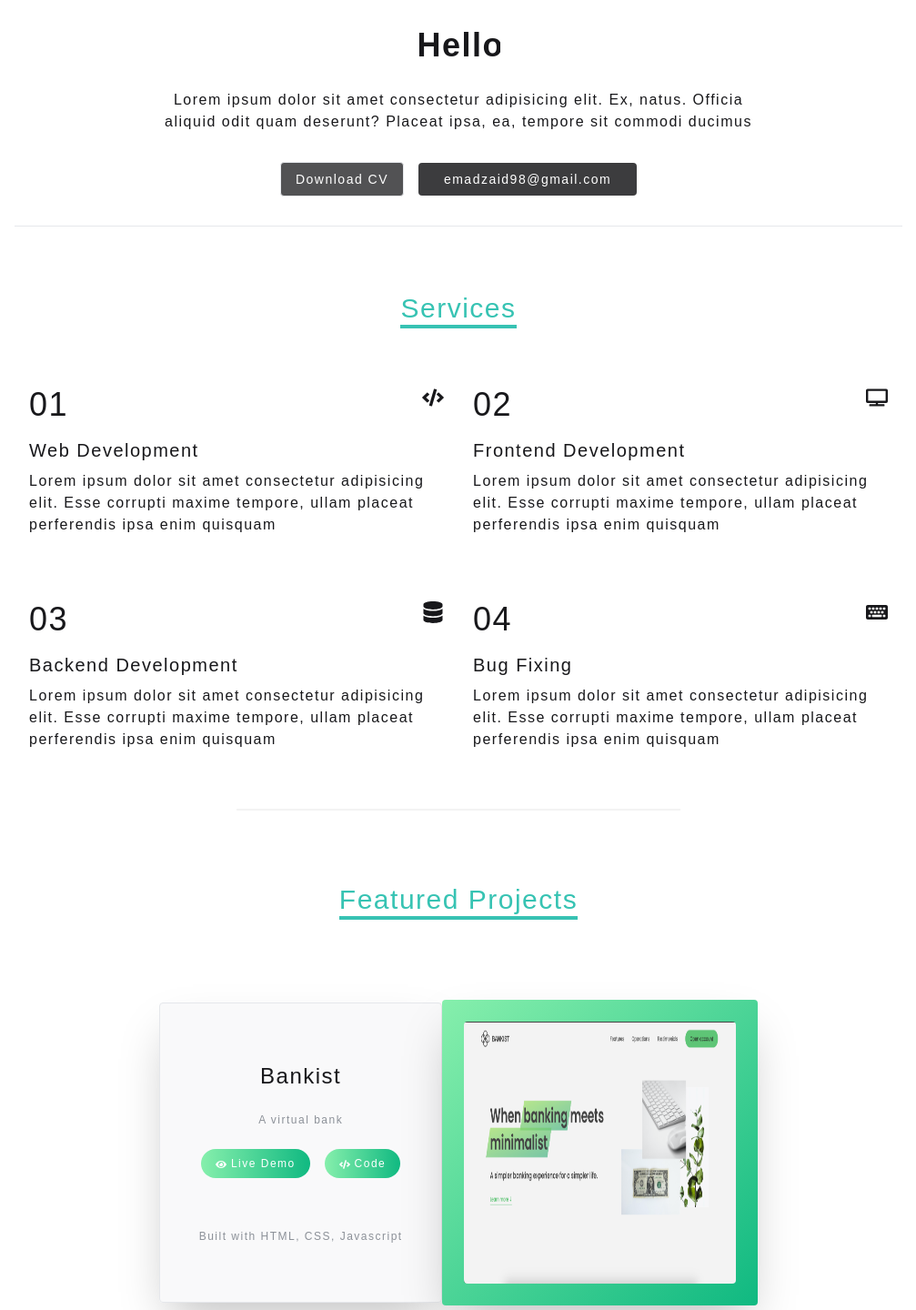
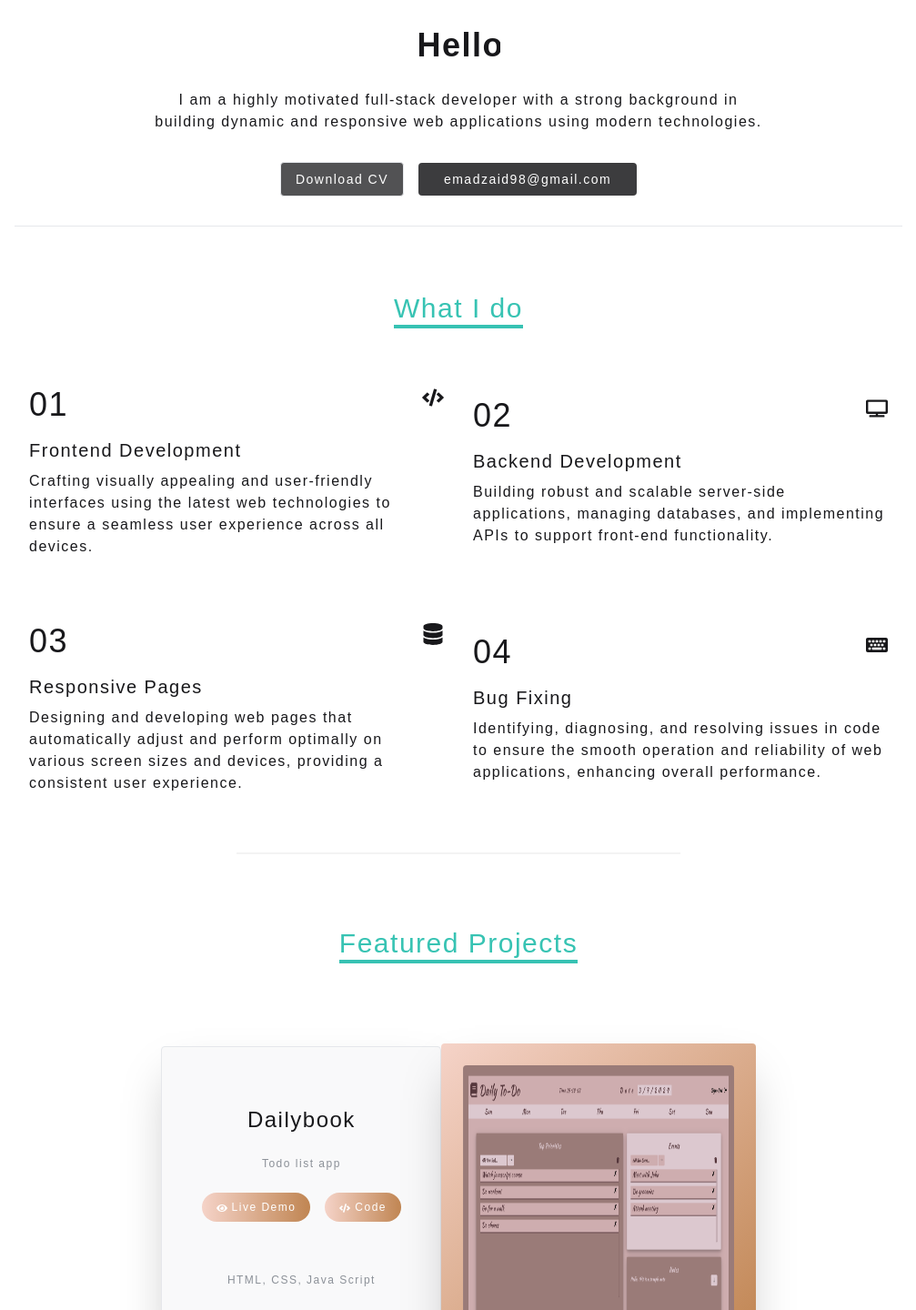
Before and after one commit to emadzaid/portfolio, a React (Vite) app: page / in a window 1280 px wide. Shown: the part 290-1730 px from the top of the page at 91% size, without its empty margins (136-1143 px from the left). Built offline with nearby package versions, Linux system fonts and the light colour scheme.

Commit message:
content added

```diff
--- a/src/components/Gallery.jsx
+++ b/src/components/Gallery.jsx
@@ -17,9 +17,7 @@ const Gallery = () => {
                     <div className="max-md:gap-6 p-6 text-xl max-[960px]:text-[15px] h-48 max-md:h-auto overflow-hidden rounded-lg bg-primary_grey dark:bg-secondary_black shadow-lg col-span-2 md:h-80 text-secondary_black dark:text-white/50">
                         <h3 className='mb-8'>I am Emad.</h3>
                         <p className='text-justify'>
-                            Lorem ipsum dolor sit amet consectetur adipisicing elit. Temporibus vero quam, eligendi est eaque sequi!
-                            Lorem ipsum dolor sit amet consectetur adipisicing elit. Temporibus vero quam, eligendi est eaque sequi!
-                            Lorem ipsum dolor sit amet consectetur adipisicing elit.
+                            I am a full-stack developer with a Bachelor's in Computer Science from The University of Lahore. I excel in creating dynamic, responsive web applications, handling both frontend and backend tasks. Passionate about problem-solving, I’m dedicated to delivering high-quality solutions and continuously enhancing my skills.
                         </p>
 
                     </div>
--- a/src/components/ProjectCard.jsx
+++ b/src/components/ProjectCard.jsx
@@ -2,8 +2,7 @@ import { FaEye, FaCode} from "react-icons/fa";
 import {LazyLoadImage } from "react-lazy-load-image-component";
 import 'react-lazy-load-image-component/src/effects/blur.css';
 
-
-const ProjectCard = ({name, desc, imgUrl, url, gradient}) => {
+const ProjectCard = ({name, desc, imgUrl, url, gradient, codeUrl, builtWith}) => {
     return (
         <div className="flex max-lg:flex-col items-center ">
             <div className="border dark:border-secondary_black px-8 py-16 max-[460px]:py-6 w-1/2 max-lg:w-full bg-gray-100/50 dark:bg-secondary_black shadow-2xl float-left flex flex-col gap-6 text-center rounded">
@@ -12,10 +11,10 @@ const ProjectCard = ({name, desc, imgUrl, url, gradient}) => {
                 <span className="text-xs text-gray-800/50 dark:text-gray-400 text-light"> {desc}</span>
 
                 <div className="mb-8 flex flex-wrap gap-4 justify-center">
-                    <a href="#" className={`px-4 py-2 bg-gradient-to-r ${gradient} text-xs text-primary_white rounded-full hover:-translate-y-1 inline-block transition`}> <FaEye className="inline" /> Live Demo </a>
-                    <a href="#" className={`px-4 py-2 bg-gradient-to-r ${gradient} text-xs text-primary_white rounded-full hover:-translate-y-1 inline-block transition`}> <FaCode className="inline" /> Code </a>
+                    <a href={url} target="_blank" className={`px-4 py-2 bg-gradient-to-r ${gradient} text-xs text-primary_white rounded-full hover:-translate-y-1 inline-block transition`}> <FaEye className="inline" /> Live Demo </a>
+                    <a href={codeUrl} target="_blank" className={`px-4 py-2 bg-gradient-to-r ${gradient} text-xs text-primary_white rounded-full hover:-translate-y-1 inline-block transition`}> <FaCode className="inline" /> Code </a>
                 </div>
-                <span className="text-gray-800/50 dark:text-gray-400 text-xs">Built with HTML, CSS, Javascript</span>
+                <span className="text-gray-800/50 dark:text-gray-400 text-xs">{builtWith}</span>
             </div>
 
             <div className={`${gradient} shadow-2xl float-right p-6 max-[460px]:p-2 dark:brightness-75 rounded`}>
--- a/src/projectsData.js
+++ b/src/projectsData.js
@@ -5,18 +5,22 @@ const projectsData = [
         desc: 'Todo list app',
         name: 'Dailybook',
         img: '/assets/projectshowcase/proj0.jpg',
-        url: 'https://emadzaid.github.io/Musify.github.io/',
-        gradient: 'bg-gradient-to-br from-brownLight to-brownDark'
+        url: 'https://emadzaid.github.io/dailybook.github.io/',
+        gradient: 'bg-gradient-to-br from-brownLight to-brownDark',
+        codeUrl: 'https://github.com/emadzaid/dailybook.github.io',
+        builtWith: 'HTML, CSS, Java Script'
     },
-
 
     {
         id: 2,
         desc: 'A music streaming site',
         name: 'Musify',
         img: '/assets/projectshowcase/proj1.jpg',
-        url: 'https://emadzaid.github.io/japanTour.github.io/',
+        url: 'https://emadzaid.github.io/Musify.github.io/',
         gradient: 'bg-gradient-to-br from-cyan-400 to-blue-500',
+        codeUrl: 'https://github.com/emadzaid/Musify.github.io',
+        builtWith: 'HTML, CSS, Java Script'
+
     },
 
     {
@@ -24,8 +28,10 @@ const projectsData = [
         desc: 'Make your japan tour smooth',
         name: 'Japan Tour',
         img: '/assets/projectshowcase/proj2.jpg',
-        url: 'https://emadzaid.github.io/Astrophile.github.io/',
-        gradient: 'bg-gradient-to-br from-pink-200 to-pink-300'
+        url: 'https://emadzaid.github.io/japanTour.github.io/',
+        gradient: 'bg-gradient-to-br from-pink-200 to-pink-300',
+        codeUrl: 'https://github.com/emadzaid/japanTour.github.io',
+        builtWith: 'HTML, CSS, Java Script'
 
     },
 
@@ -34,8 +40,11 @@ const projectsData = [
         desc: 'Universe lover site',
         name: 'Astrophile',
         img: '/assets/projectshowcase/proj3.jpg',
-        url: 'https://emadzaid.github.io/dailybook.github.io/',
-        gradient: 'bg-gradient-to-br from-gray-900 to-blue-900'
+        url: 'https://emadzaid.github.io/Astrophile.github.io/',
+        gradient: 'bg-gradient-to-br from-gray-900 to-blue-900',
+        codeUrl: 'https://github.com/emadzaid/Astrophile.github.io',
+        builtWith: 'HTML, CSS, Java Script'
+
 
     },
 
@@ -44,8 +53,11 @@ const projectsData = [
         desc: 'A virtual bank',
         name: 'Bankist',
         img: '/assets/projectshowcase/proj4.jpg',
-        url: 'https://emadzaid.github.io/dailybook.github.io/',
-        gradient: 'bg-gradient-to-br from-green-300 to-emerald-500'
+        url: '',
+        gradient: 'bg-gradient-to-br from-green-300 to-emerald-500',
+        codeUrl: '',
+        builtWith: 'HTML, CSS, Java Script'
+
     },
 
     {
@@ -53,8 +65,12 @@ const projectsData = [
         desc: 'Food website',
         name: 'Omnifood',
         img: '/assets/projectshowcase/proj5.jpg',
-        url: 'https://emadzaid.github.io/dailybook.github.io/',
+        url: '',
         gradient: 'bg-gradient-to-br from-orange-200 to-orange-400',
+        codeUrl: '',
+        builtWith: 'HTML, CSS, Java Script'
+
+
     },
 
     {
@@ -62,8 +78,12 @@ const projectsData = [
         desc: 'Lamp Shades',
         name: 'Pooky',
         img: '/assets/projectshowcase/proj6.jpg',
-        url: 'https://emadzaid.github.io/dailybook.github.io/',
-        gradient: 'bg-gradient-to-br from-green-200 to-green-500'
+        url: '',
+        gradient: 'bg-gradient-to-br from-green-200 to-green-500',
+        codeUrl: '',
+        builtWith: 'React and Express'
+
+
     },
 
 ]
--- a/src/screens/HomeScreen.jsx
+++ b/src/screens/HomeScreen.jsx
@@ -93,10 +93,10 @@ const HomeScreen = () => {
                                     </div>
 
                                     <h1 className="text-4xl font-semibold mb-3 max-md:text-2xl overflow-hidden whitespace-nowrap animate-typing">Hello, I'm Emad Zaid</h1>
-                                    <p className="w-9/12 mb-4 max-lg:w-full max-sm:text-sm"> Lorem ipsum dolor sit amet consectetur adipisicing elit. Ex, natus. Officia aliquid odit quam deserunt? Placeat ipsa, ea, tempore sit commodi ducimus</p>
+                                    <p className="w-9/12 mb-4 max-lg:w-full max-sm:text-sm"> I am a highly motivated full-stack developer with a strong background in building dynamic and responsive web applications using modern technologies.</p>
 
                                     <div className="flex max-[500px]:flex-col items-center gap-4">
-                                        <Button text={"Download CV"} path={"./public/assets/MERN_CV.pdf"}> </Button>
+                                        <Button text={"Download CV"} path={"/assets/MERN_CV.pdf"}> </Button>
                                         <button id="emailBtn" value={"emadzaid98@gmail.com"} className="w-60 py-2 rounded text-white bg-secondary_black text-sm cursor-pointer hover:opacity-50 transition">emadzaid98@gmail.com</button>
                                     </div>
 
@@ -131,7 +131,7 @@ const HomeScreen = () => {
 
                     <section className="px-24 max-lg:px-12 max-sm:px-6 max-[430px]:px-2 py-8 mb-12 max-[460px]:mb-8" id="services">
 
-                        <center><h2 className="text-3xl max-sm:text-lg mb-8 font-light border-b-4 border-primary_blue inline-block text-primary_blue"> Services  </h2> </center>
+                        <center><h2 className="text-3xl max-sm:text-lg mb-8 font-light border-b-4 border-primary_blue inline-block text-primary_blue"> What I do  </h2> </center>
 
                         <div className="grid grid-cols-2 max-md:grid-cols-1 item place-items-center text-primary_black dark:text-primary_white mb-8">
                             <div className="group px-4 max-[500px]:py-1 py-8 mb-2 hover:bg-primary_grey dark:hover:bg-secondary_black">
@@ -141,8 +141,8 @@ const HomeScreen = () => {
                                     <FaCode className="group-hover:text-primary_blue text-2xl" />
                                 </div>
 
-                                <h3 className="text-xl max-md:text-[16px] mb-2 group-hover:text-primary_blue transition"> Web Development</h3>
-                                <p> Lorem ipsum dolor sit amet consectetur adipisicing elit. Esse corrupti maxime tempore, ullam placeat perferendis ipsa enim quisquam </p>
+                                <h3 className="text-xl max-md:text-[16px] mb-2 group-hover:text-primary_blue transition"> Frontend Development</h3>
+                                <p> Crafting visually appealing and user-friendly interfaces using the latest web technologies to ensure a seamless user experience across all devices. </p>
                             </div>
 
                             <div className="group px-4 py-8 max-[500px]:py-1 mb-2 hover:bg-primary_grey dark:hover:bg-secondary_black">
@@ -152,8 +152,8 @@ const HomeScreen = () => {
                                     <FaTv className=" group-hover:text-primary_blue text-2xl" />
                                 </div>
 
-                                <h3 className="group-hover:text-primary_blue text-xl max-md:text-[16px] mb-2 hover:text-primary_blue transition inline-block">Frontend Development</h3>
-                                <p> Lorem ipsum dolor sit amet consectetur adipisicing elit. Esse corrupti maxime tempore, ullam placeat perferendis ipsa enim quisquam </p>
+                                <h3 className="group-hover:text-primary_blue text-xl max-md:text-[16px] mb-2 hover:text-primary_blue transition inline-block">Backend Development</h3>
+                                <p> Building robust and scalable server-side applications, managing databases, and implementing APIs to support front-end functionality. </p>
                             </div>
 
                         <div className="group px-4 py-8 max-[500px]:mb-8 hover:bg-primary_grey dark:hover:bg-secondary_black">
@@ -163,8 +163,8 @@ const HomeScreen = () => {
                                     <FaDatabase className="group-hover:text-primary_blue text-2xl" />
                                 </div>
 
-                                <h3 className="group-hover:text-primary_blue text-xl max-md:text-[16px] mb-2 hover:text-primary_blue transition inline-block">Backend Development</h3>
-                                <p> Lorem ipsum dolor sit amet consectetur adipisicing elit. Esse corrupti maxime tempore, ullam placeat perferendis ipsa enim quisquam </p>
+                                <h3 className="group-hover:text-primary_blue text-xl max-md:text-[16px] mb-2 hover:text-primary_blue transition inline-block">Responsive Pages</h3>
+                                <p> Designing and developing web pages that automatically adjust and perform optimally on various screen sizes and devices, providing a consistent user experience. </p>
                             </div>
 
                         <div className="group px-4 py-8 max-[500px]:mb-8 hover:bg-primary_grey dark:hover:bg-secondary_black">
@@ -175,7 +175,7 @@ const HomeScreen = () => {
                                 </div>
 
                                 <h3  className="group-hover:text-primary_blue text-xl max-md:text-[16px] mb-2 hover:text-primary_blue transition inline-block"> Bug Fixing</h3>
-                                <p> Lorem ipsum dolor sit amet consectetur adipisicing elit. Esse corrupti maxime tempore, ullam placeat perferendis ipsa enim quisquam </p>
+                                <p> Identifying, diagnosing, and resolving issues in code to ensure the smooth operation and reliability of web applications, enhancing overall performance. </p>
                             </div>
 
                         </div>
@@ -194,8 +194,8 @@ const HomeScreen = () => {
                     <center><h2 className="text-3xl max-sm:text-lg mb-8 font-light border-b-4 border-primary_blue inline-block text-primary_blue"> Featured Projects  </h2> </center>
 
                         <div className="py-6 mt-8 flex flex-col items-center gap-10">
-                            {projectsData.slice(4,6).map((proj => {
-                                return <ProjectCard key={proj.id} name={proj.name} desc={proj.desc} imgUrl={proj.img} gradient={proj.gradient}/>
+                            {projectsData.slice(0,2).map((proj => {
+                                return <ProjectCard key={proj.id} name={proj.name} desc={proj.desc} imgUrl={proj.img} gradient={proj.gradient} url={proj.url} codeUrl={proj.codeUrl} builtWith={proj.builtWith}/>
                             }))}
                         </div>
 
--- a/src/screens/ProjectScreen.jsx
+++ b/src/screens/ProjectScreen.jsx
@@ -22,7 +22,7 @@ const ProjectScreen = ({}) => {
                     <h2 className="text-xl font-bold mb-2 pr-4 py-1 border-b-4 border-primary_blue text-primary_blue inline-block"> Projects </h2>
                     <div className="text-primary_black dark:text-primary_white pt-10 max-sm:w-full flex flex-col gap-12">
                         {projectsData.map((proj => {
-                            return <ProjectCard key={proj.id} name={proj.name} desc={proj.desc} imgUrl={proj.img} gradient={proj.gradient}/>
+                            return <ProjectCard key={proj.id}  name={proj.name} builtWith={proj.builtWith} desc={proj.desc} imgUrl={proj.img} gradient={proj.gradient}/>
                         }))}
 
                     </div>
```
